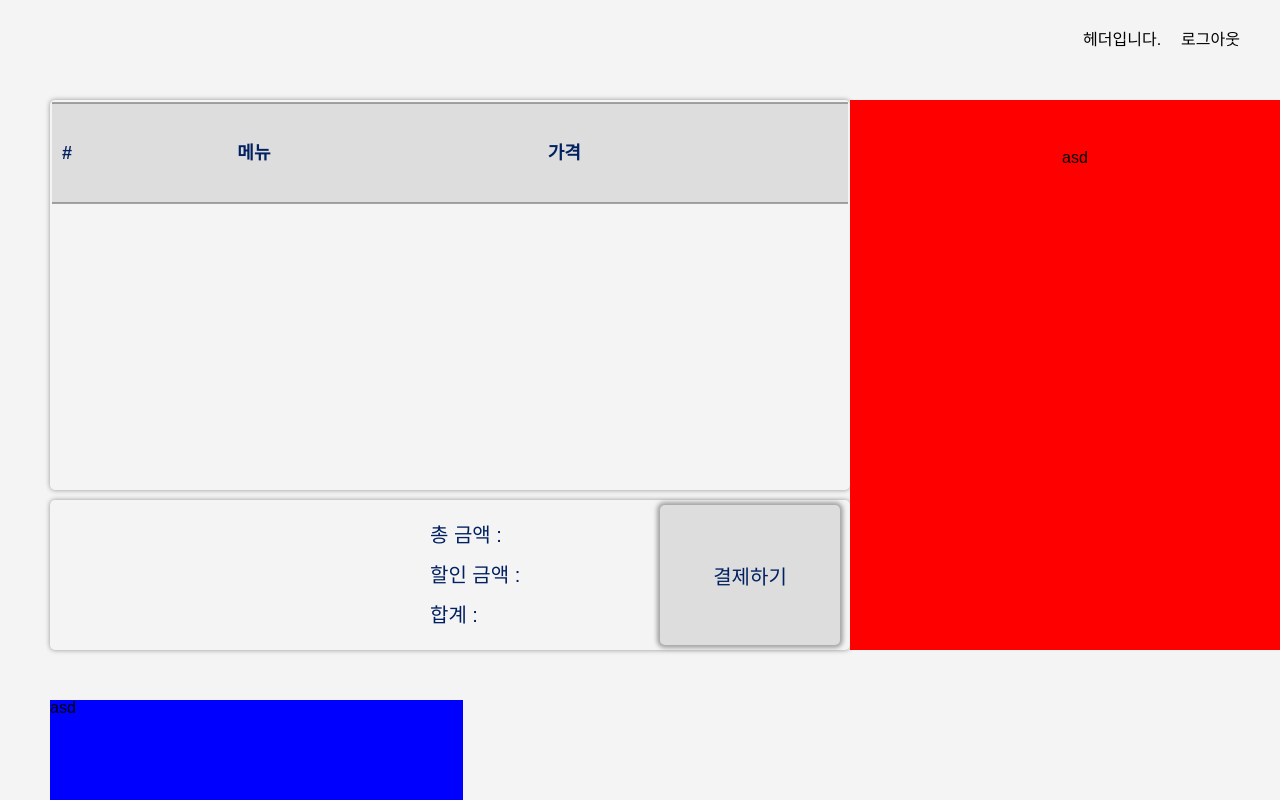
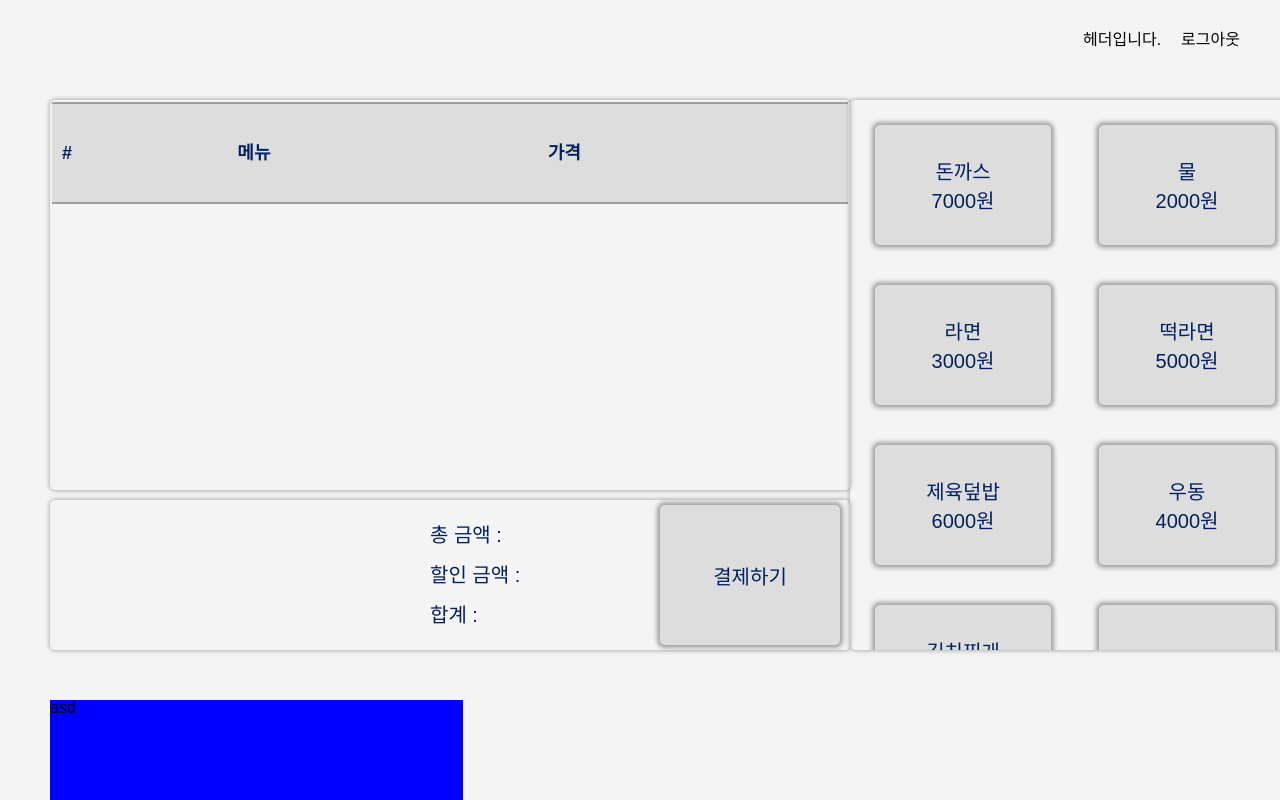
Before and after one commit to lets-get-a-job/digicu-pos, a React (Create React App) app: page /postmp in a window 1280 px wide. Shown: the top 800 px of the page. Built offline with nearby package versions, Linux system fonts and the light colour scheme.

Commit message:
feat: Menus UI

```diff
--- a/src/pages/POSpage/Menus.jsx
+++ b/src/pages/POSpage/Menus.jsx
@@ -1,15 +1,74 @@
 import React from 'react';
 import styled from 'styled-components';
-import { Container } from '../../components/atom';
+import { Button, Container, Text } from '../../components/atom';
 
 const MainContainer = styled(Container)`
+  display: flex;
+  flex-direction: row;
+  flex-wrap: wrap;
   width: 35%;
   min-width: 450px;
   height: 55vh;
   min-height: 550px;
-  background-color: red;
+  padding: 5px;
+  overflow: scroll;
+  box-shadow: 0px 0px 5px rgba(0, 0, 0, 0.4);
+  border-radius: 5px;
+`;
+
+const MenuContainer = styled(Button)`
+  width: 40%;
+  min-width: 150px;
+  height: 12vh;
+  min-height: 120px;
+  padding: 0px;
+  justify-content: center;
+  margin: 20px;
+  border-radius: 5px;
+  background: rgba(128, 128, 128, 0.2);
+  box-shadow: 0px 0px 4px 3px rgba(128, 128, 128, 0.7);
+`;
+
+const Label = styled(Text)`
+  font-size: 40px;
 `;
 
 export default function Menus() {
-  return <MainContainer>asd</MainContainer>;
+  const menus = [
+    { name: '돈까스', price: '7000원' },
+    { name: '물', price: '2000원' },
+    { name: '라면', price: '3000원' },
+    { name: '떡라면', price: '5000원' },
+    { name: '제육덮밥', price: '6000원' },
+    { name: '우동', price: '4000원' },
+    { name: '김치찌개', price: '6000원' },
+  ];
+  return (
+    <MainContainer>
+      {menus.map((v, i) => {
+        if (i % 2 === 0)
+          return (
+            <MenuContainer key={v.name + v.price}>
+              <Text>{v.name}</Text>
+              <Text>{v.price}</Text>
+            </MenuContainer>
+          );
+        return (
+          <MenuContainer style={{ marginLeft: 'auto' }} key={v.name + v.price}>
+            <Text>{v.name}</Text>
+            <Text>{v.price}</Text>
+          </MenuContainer>
+        );
+      })}
+      {menus.length % 2 === 0 ? (
+        <MenuContainer>
+          <Label>+</Label>
+        </MenuContainer>
+      ) : (
+        <MenuContainer style={{ marginLeft: 'auto' }}>
+          <Label>+</Label>
+        </MenuContainer>
+      )}
+    </MainContainer>
+  );
 }
```
